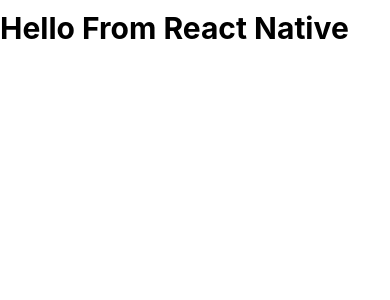
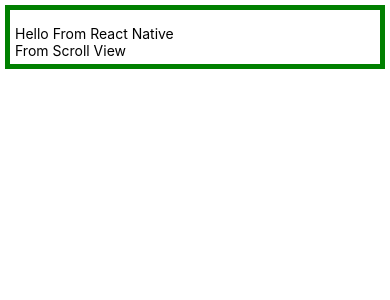
Before and after one commit to bhubany/react-native-tuts, a React Native app: screen / in a window 390 px wide. Shown: the top 300 px of the page. Built offline with nearby package versions, Linux system fonts and the light colour scheme.

Commit message:
fix(): separate list

```diff
--- a/src/App.tsx
+++ b/src/App.tsx
@@ -1,23 +1,36 @@
 import React from 'react';
-import {ScrollView, Text, View} from 'react-native';
+import {ScrollView, StyleSheet, Text, View} from 'react-native';
 
 function App(): JSX.Element {
   return (
-    <ScrollView>
-      <View>
-        <Text
-          style={{
-            fontSize: 30,
-            display: 'flex',
-            textAlign: 'center',
-            paddingTop: 10,
-            fontWeight: 'bold',
-          }}>
-          Hello From React Native
-        </Text>
+    <View style={styles.container}>
+      <View style={styles.subContainer}>
+        <Text>Hello From React Native</Text>
       </View>
-    </ScrollView>
+      <ScrollView>
+        <Text>From Scroll View</Text>
+      </ScrollView>
+    </View>
   );
 }
 
 export default App;
+
+const styles = StyleSheet.create({
+  container: {
+    borderColor: 'green',
+    borderWidth: 5,
+    margin: 5,
+    padding: 5,
+    height: 'auto',
+    width: 'auto',
+  },
+  subContainer: {
+    fontSize: 30,
+    display: 'flex',
+    textAlign: 'center',
+    paddingTop: 10,
+    fontWeight: 'bold',
+    borderColor: 'green',
+  },
+});
```
